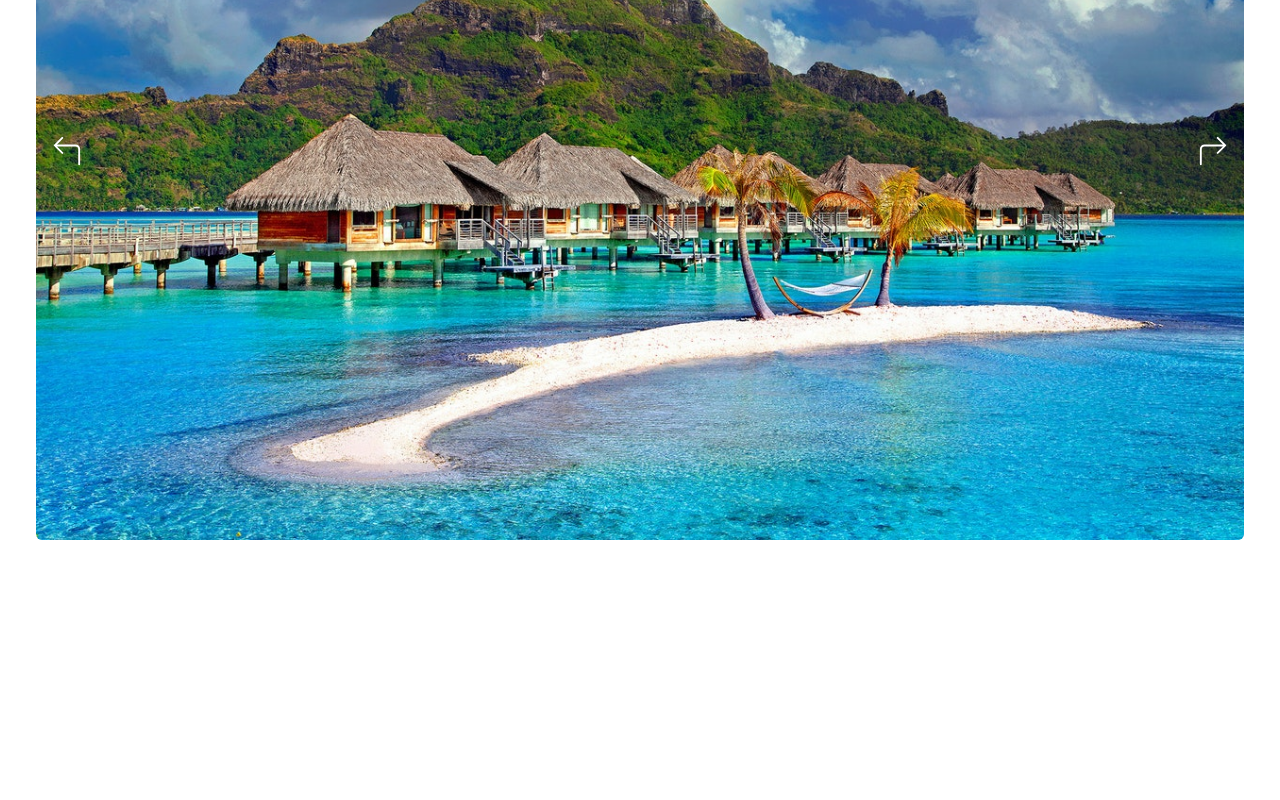
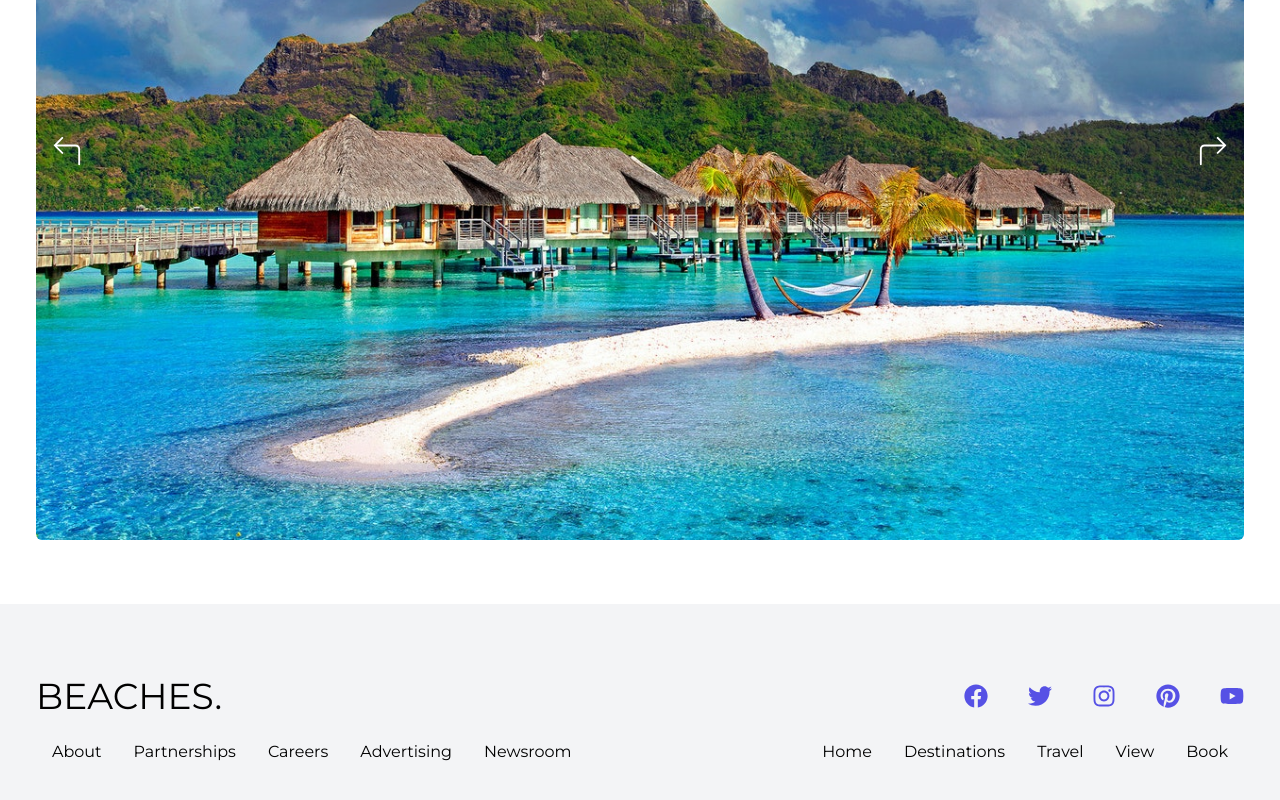
Before and after one commit to Olamigoke10/TravelWebsite-, a React (Vite) app: page / in a window 1280 px wide. Shown: the part 3128-3928 px from the top of the page. Before the commit the page ends 3732 px from the top, so only its background shows below. Built offline with nearby package versions, Linux system fonts and the light colour scheme.

Commit message:
Fotter.jsx

```diff
--- a/src/App.jsx
+++ b/src/App.jsx
@@ -5,6 +5,7 @@
 import Search from "./components/Search"
 import Selects from "./components/Selects"
 import Carousel from "./components/Carousel"
+import Footer from "./components/Footer"
 
 function App() {
 
@@ -16,6 +17,7 @@
       <Search />
       <Selects />
       <Carousel />
+      <Footer />
     </div>
   )
 }
--- /dev/null
+++ b/src/components/Footer.jsx
@@ -0,0 +1,41 @@
+import React from 'react'
+import { FaFacebook, FaPinterest, FaTwitter, FaYoutube } from 'react-icons/fa'
+import { FaInstagram } from 'react-icons/fa6'
+
+const Footer = () => {
+  return (
+    <div className='w-full bg-gray-100 py-16'>
+        <div className='max-w-[1240px] mx-auto flex flex-col px-4'>
+            <div  className='sm:flex text-center justify-between items-center'>
+                <h1>BEACHES.</h1>
+                <div className='flex justify-between w-full sm:max-w-[280px] my-4'>
+                <FaFacebook className='icon'/>
+                <FaTwitter className='icon'/>
+                <FaInstagram className='icon'/>
+                <FaPinterest className='icon'/>
+                <FaYoutube className='icon'/>
+                </div>
+            </div>
+
+            <div className='flex justify-between'>
+                <ul className='lg:flex'>
+                    <li>About</li>
+                    <li>Partnerships</li>
+                    <li>Careers</li>
+                    <li>Advertising</li>
+                    <li>Newsroom</li>
+                </ul>
+                <ul className='text-right lg:flex'>
+                    <li>Home</li>
+                    <li>Destinations</li>
+                    <li>Travel</li>
+                    <li>View</li>
+                    <li>Book</li>
+                </ul>
+            </div>
+        </div>
+    </div>
+  )
+}
+
+export default Footer
```
